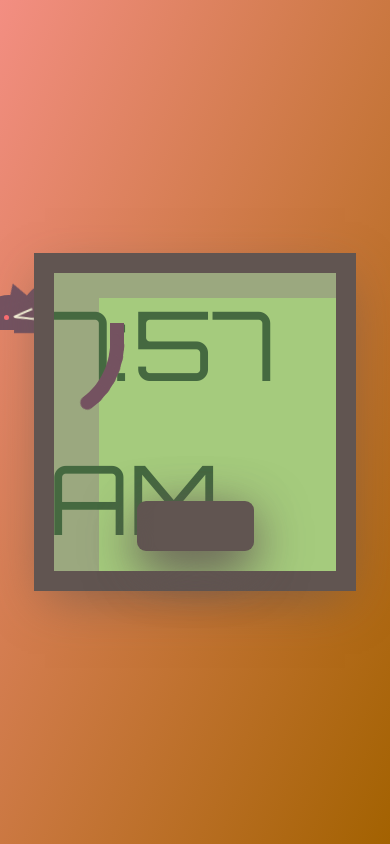
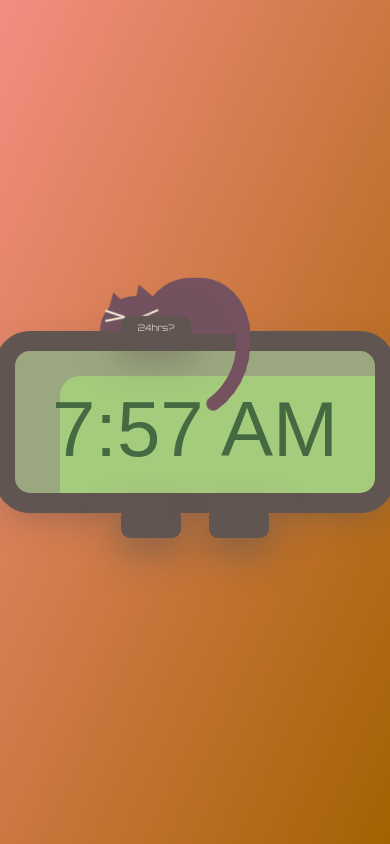
Before and after one commit to namddanh/DigitalClock, a website built with Parcel: page index.html in a window 390 px wide. Built offline with nearby package versions, Linux system fonts and the light colour scheme; files whose address does not match are found by name; a web font is replaced by a local one.

Commit message:
added cat sound, renamed favicon, updated on styling for responsiveness

```diff
--- a/index.html
+++ b/index.html
@@ -13,11 +13,8 @@
       rel="stylesheet"
       type="text/css"
     />
-    <link
-      rel="shortcut icon"
-      href="src/img/digital-clock.png"
-      type="image/x-icon"
-    />
+    <link href="https://fonts.cdnfonts.com/css/ds-digital" rel="stylesheet" />
+    <link rel="shortcut icon" href="src/img/favicon.png" type="image/x-icon" />
 
     <link defer rel="stylesheet" href="src/sass/main.scss" />
     <script type="module" src="src/js/clock.js"></script>
@@ -25,8 +22,9 @@
     <title>Digital Clock</title>
   </head>
   <body>
-    <div class="container">
-      <div class="main">
+    <div class="main-container">
+      <div class="clock-container">
+        <div class="cat-container">
           <div class="cat">
             <div class="body"></div>
             <div class="head">
@@ -61,13 +59,18 @@
             </div>
           </div>
         </div>
-      <div id="toggle-format"></div>
-      <div class="inner-container">
-        <div id="time" style="font-family: 'Orbitron', sans-serif"></div>
-        <span class="hacker-cat hidden"><img src="src/img/mouse.png" /></span>
+        <div id="toggle-format">
+          <span
+            class="toggle-format-text"
+            style="font-family: 'Orbitron', sans-serif"
+            >24hrs?</span
+          >
         </div>
+        <div id="time" style="font-family: 'DS-Digital', sans-serif"></div>
+        <img class="mouse hidden" src="src/img/mouse.png" />
         <div class="foot1"></div>
         <div class="foot2"></div>
       </div>
+    </div>
   </body>
 </html>
--- a/src/js/clock.js
+++ b/src/js/clock.js
@@ -1,21 +1,32 @@
+const catMeowSound = new URL('../sounds/cat-meow.mp3', import.meta.url);
+const audio = new Audio(catMeowSound.href);
 let clock = document.getElementById('time');
 let formatBtn = document.getElementById('toggle-format');
 let is12HourFormat = true;
 let isHourNumericOr2Digit = 'numeric';
 let minute2Digit = '2-digit';
-let hackerCat = document.querySelector('.hacker-cat');
+let mouse = document.querySelector('.mouse');
+let toggleLabel = document.querySelector('.toggle-format-text');
+const catBtn = document.querySelector('.cat-container');
 
 formatBtn.addEventListener('click', () => {
   is12HourFormat = !is12HourFormat;
   isHourNumericOr2Digit = is12HourFormat ? 'numeric' : '2-digit';
-  hackerCat.classList.toggle('hidden');
+  mouse.classList.toggle('hidden');
+  toggleLabel.textContent = is12HourFormat ? '24hrs?' : 'AM/PM';
+});
+
+catBtn.addEventListener('click', () => {
+  console.log(audio.src);
+  audio.currentTime = 0; // rewind to start
+  audio.play();
 });
 
 function updateClock() {
   const now = new Date(); // Thu Jun 05 2025 13:01:56 GMT-0400 (Eastern Daylight Time)
   const timeString = now.toLocaleTimeString([], {
     hour12: is12HourFormat,
-    hour: isHourNumericOr2Digit,
+    hour: 'numeric',
     minute: minute2Digit,
   });
 
--- a/src/sass/_base.scss
+++ b/src/sass/_base.scss
@@ -37,8 +37,20 @@ html {
   box-sizing: border-box;
   font-size: 62.5%;
 
+  @media only screen and (max-width: $bp-large) {
+    font-size: 56.25%; // ~9px
+  }
+
   @media only screen and (max-width: $bp-medium) {
-    font-size: 50%;
+    font-size: 50%; // ~8px
+  }
+
+  @media only screen and (max-width: $bp-small) {
+    font-size: 43.75%; // ~7px
+  }
+
+  @media only screen and (max-width: $bp-smallest) {
+    font-size: 37.5%; // ~6px
   }
 }
 
@@ -56,26 +68,22 @@ body {
   overflow: hidden;
 }
 
-.container {
-  position: relative;
-  height: 100%;
+.main-container {
+  height: auto;
   width: 75vw;
+  max-width: 1000px;
   margin: auto;
+
+  @media only screen and (max-width: $bp-medium) {
+    width: 90vw;
   }
 
-#toggle-format {
-  cursor: pointer;
-  border-radius: 9px;
-  width: 100px;
-  height: 35px;
-  position: absolute;
-  top: 30px;
-  left: 40%;
-  background-color: $color-grey-dark-1;
-  box-shadow: 0 2rem 6rem 0.5rem rgba($color-grey-dark-1, 0.6);
+  @media only screen and (max-width: $bp-small) {
+    width: 95vw;
+  }
 }
 
-.inner-container {
+.clock-container {
   position: relative;
   display: flex;
   align-items: center;
@@ -83,50 +91,56 @@ body {
   max-width: 80rem;
   min-height: 20rem;
   margin: 4vw auto;
+  padding: 2rem;
   background-color: $color-grad-1;
   border-radius: 20px;
   outline: 20px solid $color-grey-dark-1;
   outline-offset: -5px;
-  overflow: hidden;
   box-shadow: inset 50px 30px 0px rgba($color-grey-dark-2, 0.5),
     0 2rem 6rem 0.5rem rgba($color-grey-dark-1, 0.6);
 
-  #time {
-    font-size: 12rem;
-    color: $color-grad-2;
+  @media only screen and (max-width: $bp-large) {
+    border-radius: 20px;
   }
 
-  .hacker-cat {
-    font-size: 12rem;
-    color: $color-grad-2;
-
-    img {
-      width: 5rem;
-      height: auto;
-      filter: hue-rotate(180) saturate(5);
+  @media only screen and (max-width: $bp-medium) {
+    border-radius: 20px;
   }
 
-    &.hidden {
-      display: none;
-    }
+  @media only screen and (max-width: $bp-medium) {
+    padding: 1.5rem;
+    border-radius: 20px;
   }
 
-  @media only screen and (max-width: $bp-large) {
-    max-width: 100%;
-    margin: 0;
-    border-radius: 0;
+  @media only screen and (max-width: $bp-small) {
+    padding: 1rem;
   }
+
+  @media only screen and (max-width: $bp-smallest) {
+    font-size: 37.5%; // ~6px
   }
 
   .foot1,
   .foot2 {
     position: absolute;
-  bottom: 25px;
+    bottom: -45px;
     width: 100px;
     height: 50px;
     border-radius: 9px;
     background-color: $color-grey-dark-1;
     box-shadow: 0 2rem 6rem 0.5rem rgba($color-grey-dark-1, 0.6);
+
+    @media only screen and (max-width: $bp-medium) {
+      width: 80px;
+      height: 40px;
+      bottom: -40px;
+    }
+
+    @media only screen and (max-width: $bp-small) {
+      width: 60px;
+      height: 30px;
+      bottom: -40px;
+    }
   }
 
   .foot1 {
@@ -136,3 +150,109 @@ body {
   .foot2 {
     right: 30%;
   }
+
+  .mouse {
+    margin-left: 4rem;
+    width: 6rem;
+    height: auto;
+    // filter: hue-rotate(200) saturate(5) brightness(0.8);
+    -webkit-tap-highlight-color: transparent;
+    -webkit-touch-callout: none;
+    -webkit-user-select: none;
+    -khtml-user-select: none;
+    -moz-user-select: none;
+    -ms-user-select: none;
+    user-select: none;
+
+    @media only screen and (max-width: $bp-medium) {
+      width: 6rem;
+    }
+
+    @media only screen and (max-width: $bp-small) {
+      width: 5rem;
+    }
+
+    @media only screen and (max-width: $bp-smallest) {
+      width: 6rem;
+    }
+
+    &.hidden {
+      display: none;
+    }
+  }
+
+  #toggle-format {
+    cursor: pointer;
+    border-radius: 9px;
+    padding-top: 5px;
+    width: 100px;
+    height: 35px;
+    position: absolute;
+    top: -40px;
+    left: 40%;
+    text-align: center;
+    background-color: $color-grey-dark-1;
+    box-shadow: 0 2rem 6rem 0.5rem rgba($color-grey-dark-1, 0.6);
+
+    @media only screen and (max-width: $bp-medium) {
+      width: 80px;
+      height: 30px;
+      left: 35%;
+    }
+
+    @media only screen and (max-width: $bp-small) {
+      width: 70px;
+      height: 25px;
+      top: -30px;
+      left: 30%;
+    }
+
+    &:focus,
+    &:active {
+      -webkit-tap-highlight-color: transparent;
+      -webkit-touch-callout: none;
+      -webkit-user-select: none;
+      -khtml-user-select: none;
+      -moz-user-select: none;
+      -ms-user-select: none;
+      user-select: none;
+      transform: translateY(2px);
+    }
+
+    .toggle-format-text {
+      font-size: 1.5rem;
+      color: $color-grey-light-3;
+    }
+  }
+
+  #time {
+    font-size: 12rem;
+    color: $color-grad-2;
+    -webkit-tap-highlight-color: transparent;
+    -webkit-touch-callout: none;
+    -webkit-user-select: none;
+    -khtml-user-select: none;
+    -moz-user-select: none;
+    -ms-user-select: none;
+    user-select: none;
+
+    @media only screen and (max-width: $bp-large) {
+      font-size: 20rem;
+    }
+
+    @media only screen and (max-width: $bp-medium) {
+      margin-top: 15px;
+      font-size: 17rem;
+    }
+
+    @media only screen and (max-width: $bp-small) {
+      margin-top: 15px;
+      font-size: 14rem;
+    }
+
+    @media only screen and (max-width: $bp-smallest) {
+      margin-top: 15px;
+      font-size: 13rem;
+    }
+  }
+}
--- a/src/sass/_cat.scss
+++ b/src/sass/_cat.scss
@@ -124,11 +124,11 @@ body {
   // align-items: center;
   // height: 100vh;
 }
-.main {
+.cat-container {
   cursor: pointer;
   position: absolute;
-  top: 62px;
-  left: 70%;
+  top: -15px;
+  left: 100%;
 
   .cat {
     width: 110px;
```
Also changed, not shown: src/img/favicon.png (renamed from src/img/digital-clock.png), 1 other file. Lines whose indentation alone changed are shown as unchanged.
